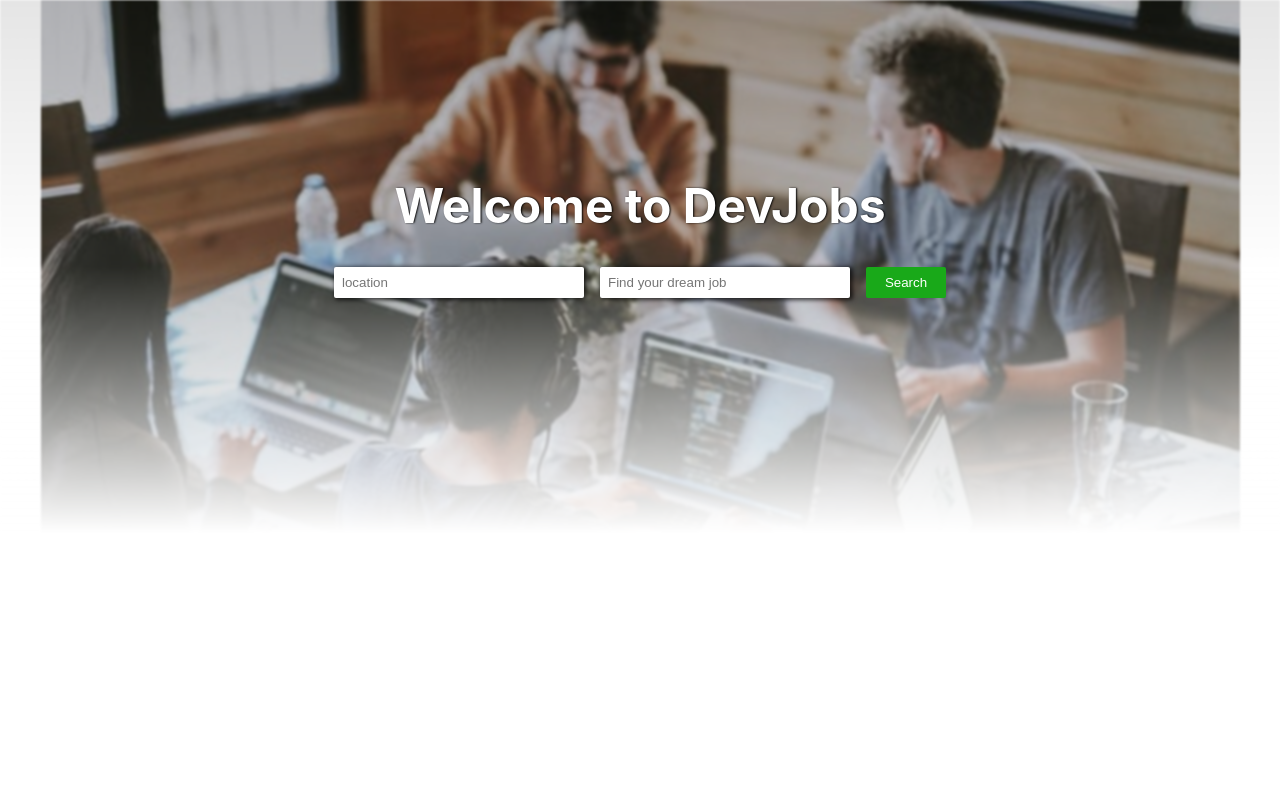
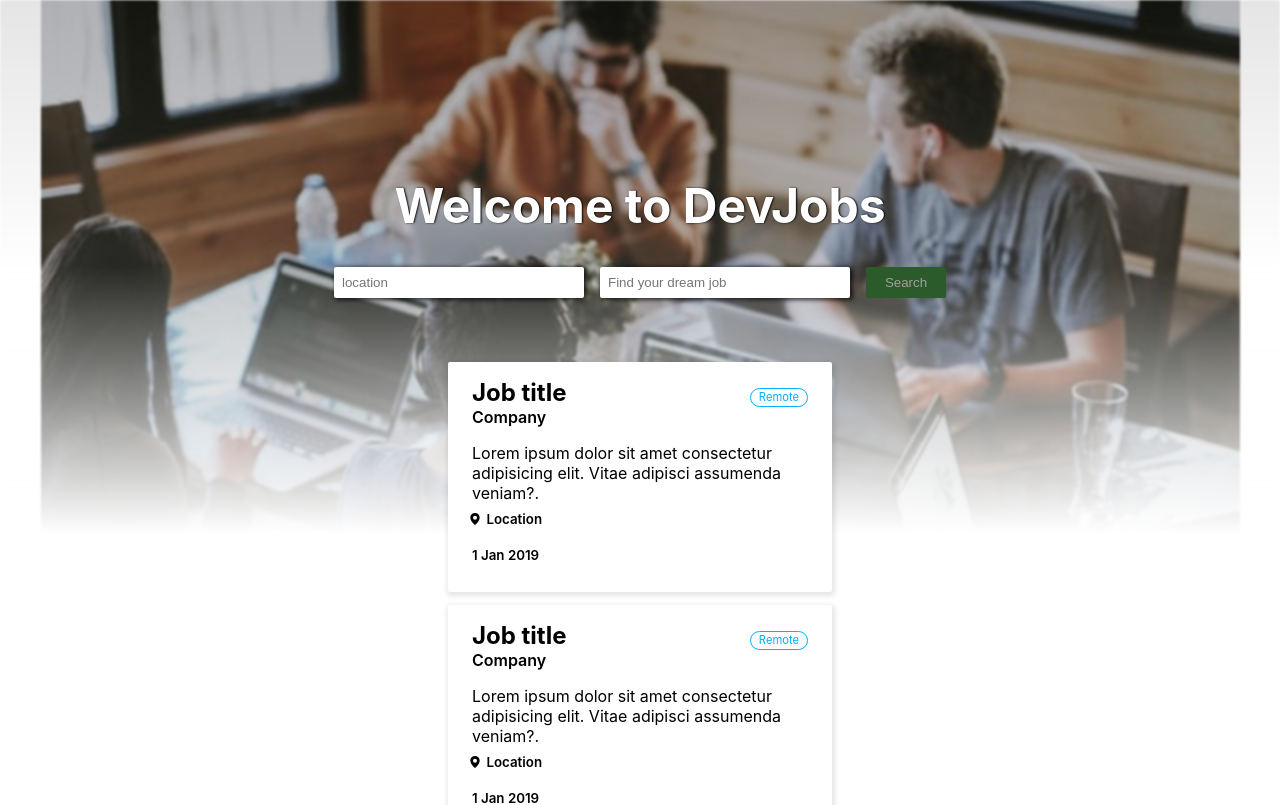
Before and after one commit to sprakash57/hunt-jobs, a React (Create React App) app in the folder client/: page / in a window 1280 px wide. Shown: the top 805 px of the page. Built offline with nearby package versions, Linux system fonts and the light colour scheme.

Commit message:
refactor: Add tag and job component with their styling

```diff
--- /dev/null
+++ b/client/src/components/Job.tsx
@@ -0,0 +1,26 @@
+import styles from '../styles/components/Job.module.scss';
+import Tag from './common/Tag';
+import Pin from '../assets/pin.svg';
+
+const Job = () => {
+    return (
+        <article className={styles.card}>
+            <header className={styles.card__title}>
+                <h2>Job title</h2>
+                <Tag label="Remote" />
+            </header>
+            <h4>Company</h4>
+            <summary>
+                Lorem ipsum dolor sit amet consectetur adipisicing elit. Vitae adipisci assumenda veniam?.
+            </summary>
+            <section className={styles.card__location}>
+                <span><img src={Pin} alt="Location" /></span>{" "}<small>Location</small>
+            </section>
+            <section>
+                <small className={styles.card__date}>1 Jan 2019</small>
+            </section>
+        </article>
+    )
+}
+
+export default Job;
--- a/client/src/components/JobList.tsx
+++ b/client/src/components/JobList.tsx
@@ -3,6 +3,7 @@
 import Input from "./common/Input";
 import styles from "../styles/components/JobList.module.scss";
 import { Button } from "./common";
+import Job from "./Job";
 
 const JobList = () => {
     const [fields, handleFieldChange] = useFormFields({
@@ -15,15 +16,19 @@
         console.log(fields)
     }
 
-    const hasValidInputs = () => fields.location || fields.category;
+    const hasValidInputs = fields.location || fields.category;
 
     return (
-        <section>
-            <form onSubmit={handleSubmit} className={styles.formGroup}>
+        <section className={styles.jobs}>
+            <form onSubmit={handleSubmit} className={styles.jobs__form}>
                 <Input changeCallback={handleFieldChange} value={fields.location} placeholder="location" id="location" />
                 <Input changeCallback={handleFieldChange} value={fields.category} placeholder="Find your dream job" id="category" />
-                <Button label="Search" disabled={!hasValidInputs()} />
+                <Button label="Search" disabled={!hasValidInputs} />
             </form>
+            <Job />
+            <Job />
+            <Job />
+            <Job />
         </section>
     )
 }
--- /dev/null
+++ b/client/src/components/common/Tag.tsx
@@ -0,0 +1,17 @@
+import { clx } from "../../helpers/utils";
+import styles from "../../styles/components/common/Tag.module.scss";
+
+type Props = {
+    label: string;
+    color?: "violet" | "blue" | "orange";
+}
+
+const Tag = ({ label, color = "blue" }: Props) => {
+    return (
+        <p className={clx(styles.tag, styles[`tag--color-${color}`])}>
+            {label}
+        </p>
+    )
+}
+
+export default Tag
--- a/client/src/index.scss
+++ b/client/src/index.scss
@@ -1,7 +1,12 @@
 :root {
-  --white: white;
-  --black: black;
+  --white: hsl(0, 0%, 100%);
+  --white-disabled: hsl(0, 2%, 63%);
+  --black: hsl(0, 0%, 0%);
   --green: hsl(120, 74%, 38%);
+  --green-disabled: hsl(120, 35%, 26%);
+  --blue: hsl(198, 100%, 50%);
+  --violet: hsl(300, 76%, 72%);
+  --orange: hsl(39, 100%, 50%);
 }
 html,
 body {
--- /dev/null
+++ b/client/src/styles/components/Job.module.scss
@@ -0,0 +1,38 @@
+.card {
+    background: white;
+    padding: 0.5rem 1.5rem;
+    border-radius: 2px;
+    box-shadow: 1px 2px 5px 2px hsla(0, 0%, 0%, 0.1);
+    width: 384px;
+    min-height: 230px;
+    margin: 0 1rem 0.8rem;
+    h4 {
+        margin: 0;
+        font-weight: 600;
+    }
+    summary {
+        margin: 1rem 0 0.5rem;
+    }
+}
+.card__title {
+    display: flex;
+    align-items: baseline;
+    justify-content: space-between;
+    > h2 {
+        margin: 0.5rem 0 0;
+    }
+}
+.card__location {
+    display: flex;
+    margin-bottom: 0.8rem;
+    span {
+        margin-right: 0.2rem;
+        margin-left: -0.3rem;
+    }
+    small {
+        font-weight: 600;
+    }
+}
+.card__date {
+    font-weight: 600;
+}
--- a/client/src/styles/components/JobList.module.scss
+++ b/client/src/styles/components/JobList.module.scss
@@ -1,13 +1,15 @@
-.formGroup {
-    text-align: center;
+.jobs {
+    display: flex;
+    flex-direction: column;
+    align-items: center;
     input {
         margin: 0 1rem 1rem 0;
     }
 }
-@media screen and (max-width: 650px) {
-    .formGroup {
-        display: flex;
-        flex-direction: column;
-        align-items: center;
-    }
+.jobs__form {
+    display: flex;
+    flex-wrap: wrap;
+    justify-content: center;
+    align-items: baseline;
+    margin-bottom: 3rem;
 }
--- a/client/src/styles/components/common/Button.module.scss
+++ b/client/src/styles/components/common/Button.module.scss
@@ -5,4 +5,10 @@
     min-width: 80px;
     background: var(--green);
     color: var(--white);
+    cursor: pointer;
+    &:disabled {
+        background: var(--green-disabled);
+        color: var(--white-disabled);
+        cursor: not-allowed;
+    }
 }
--- /dev/null
+++ b/client/src/styles/components/common/Tag.module.scss
@@ -0,0 +1,18 @@
+.tag {
+    margin: 0;
+    padding: 0.1rem 0.5rem;
+    font-size: 0.7rem;
+    border-radius: 20px;
+}
+.tag--color-blue {
+    border: 1px solid var(--blue);
+    color: var(--blue);
+}
+.tag--color-orange {
+    border: 1px solid var(--orange);
+    color: var(--orange);
+}
+.tag--color-violet {
+    border: 1px solid var(--violet);
+    color: var(--violet);
+}
```
Also changed, not shown: client/src/assets/pin.svg (added).
